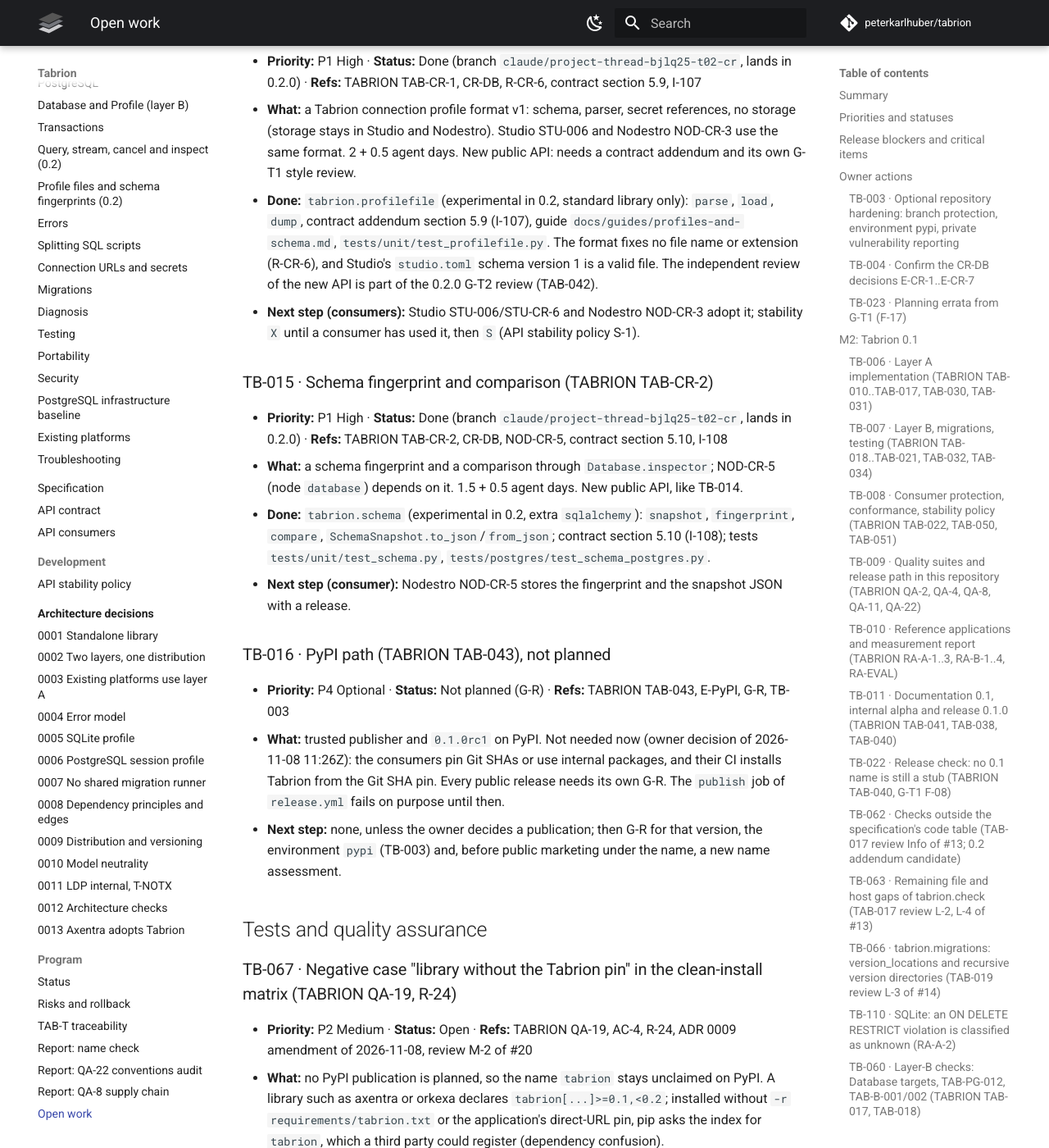
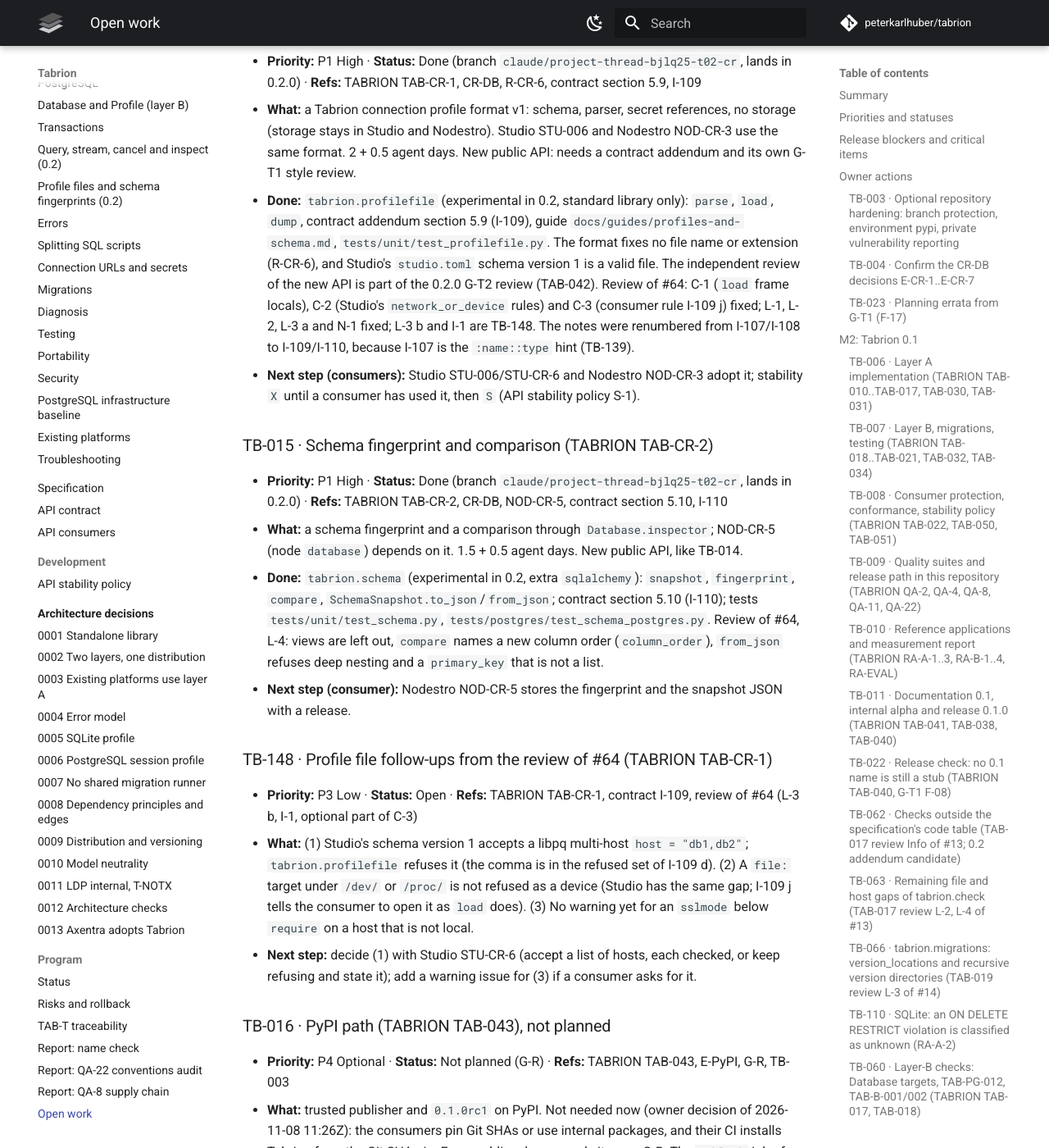
Before and after one commit to peterkarlhuber/tabrion, an MkDocs documentation site: the page built from docs/TODO.md, in a window 1280 px wide and 1400 px high, scrolled down 16266 px. Shown: the whole window at 82% size. Built offline with MkDocs 1.6.1 and Material for MkDocs 9.7.7, drawn with Linux system fonts in a browser that asks for light colours; comment, search, counter and statistics services are not loaded; some of the changed text lies outside the part shown.

Commit message:
Review of #64: load frame locals, Studio network-path rules, consumer rule
- C-1: load() clears the file bytes from its frame when parse() raises.
- C-2: _is_network_path follows Studio's network_or_device: the NT
  prefix \??\ and /??/, \\.\, and /net or /Network after normpath.
- C-3: contract I-109 j states the consumer rule for files from elsewhere.
- L-1: dump() refuses a plain value in password and clears its locals.
- L-2: url() quotes the SQLite path; L-3 a: a bracketed IPv6 host.
- L-4: views left out, column_order difference, from_json refuses deep
  nesting and a primary_key that is not a list.
- N-1: section numbers; the notes are renumbered to I-109 and I-110,
  because I-107 is the :name::type hint.
- TB-148 records L-3 b, I-1 and the optional sslmode warning.

Co-Authored-By: Claude Opus 5.5 <noreply@anthropic.com>
Claude-Session: https://claude.ai/code/session_011tY7TAans48GbZAuavtHPL

```diff
--- a/docs/TODO.md
+++ b/docs/TODO.md
@@ -27,14 +27,15 @@ TAB-040 version-bump pull request: TB-142 and TB-143 done after their merges, TB
 follow-up pull request after the release commit `d5821fa` (review of #56, L-3): TB-008, TB-009, TB-011, TB-017,
 TB-070, TB-086, TB-135 and TB-136 done; TB-130 done except its CI artifact follow-up; bookkeeping pull request after
 `v0.1.0` (reviews of #56 and #57): TB-090 and TB-092 done; 0.2 switch pull request (TAB-042): TB-123 done, TB-121
-decided without a change, TB-013 in progress, TB-147 new; TAB-CR-1/2 pull request: TB-014 and TB-015 done).
+decided without a change, TB-013 in progress, TB-147 new; TAB-CR-1/2 pull request: TB-014 and TB-015 done,
+TB-148 new).
 
 | Priority | Count |
 |---|---|
 | P0 Critical | 0 |
 | P1 High | 4 |
 | P2 Medium | 10 |
-| P3 Low | 43 |
+| P3 Low | 44 |
 | P4 Optional | 7 |
 
 **Release blockers:** none outside the work packages of M2. The owner decision of 2026-11-08 11:26Z removed the
@@ -497,27 +498,42 @@ required (owner decision of 2026-11-08 11:26Z).
 ### TB-014 · Connection profile format v1 (TABRION TAB-CR-1)
 
 - **Priority:** P1 High · **Status:** Done (branch `claude/project-thread-bjlq25-t02-cr`, lands in 0.2.0) · **Refs:**
-  TABRION TAB-CR-1, CR-DB, R-CR-6, contract section 5.9, I-107
+  TABRION TAB-CR-1, CR-DB, R-CR-6, contract section 5.9, I-109
 - **What:** a Tabrion connection profile format v1: schema, parser, secret references, no storage (storage stays in
   Studio and Nodestro). Studio STU-006 and Nodestro NOD-CR-3 use the same format. 2 + 0.5 agent days. New public API:
   needs a contract addendum and its own G-T1 style review.
 - **Done:** `tabrion.profilefile` (experimental in 0.2, standard library only): `parse`, `load`, `dump`, contract
-  addendum section 5.9 (I-107), guide `docs/guides/profiles-and-schema.md`, `tests/unit/test_profilefile.py`. The
+  addendum section 5.9 (I-109), guide `docs/guides/profiles-and-schema.md`, `tests/unit/test_profilefile.py`. The
   format fixes no file name or extension (R-CR-6), and Studio's `studio.toml` schema version 1 is a valid file. The
-  independent review of the new API is part of the 0.2.0 G-T2 review (TAB-042).
+  independent review of the new API is part of the 0.2.0 G-T2 review (TAB-042). Review of #64: C-1 (`load` frame
+  locals), C-2 (Studio's `network_or_device` rules) and C-3 (consumer rule I-109 j) fixed; L-1, L-2, L-3 a and N-1
+  fixed; L-3 b and I-1 are TB-148. The notes were renumbered from I-107/I-108 to I-109/I-110, because I-107 is the
+  `:name::type` hint (TB-139).
 - **Next step (consumers):** Studio STU-006/STU-CR-6 and Nodestro NOD-CR-3 adopt it; stability `X` until a
   consumer has used it, then `S` (API stability policy S-1).
 
 ### TB-015 · Schema fingerprint and comparison (TABRION TAB-CR-2)
 
 - **Priority:** P1 High · **Status:** Done (branch `claude/project-thread-bjlq25-t02-cr`, lands in 0.2.0) · **Refs:**
-  TABRION TAB-CR-2, CR-DB, NOD-CR-5, contract section 5.10, I-108
+  TABRION TAB-CR-2, CR-DB, NOD-CR-5, contract section 5.10, I-110
 - **What:** a schema fingerprint and a comparison through `Database.inspector`; NOD-CR-5 (node `database`) depends on
   it. 1.5 + 0.5 agent days. New public API, like TB-014.
 - **Done:** `tabrion.schema` (experimental in 0.2, extra `sqlalchemy`): `snapshot`, `fingerprint`, `compare`,
-  `SchemaSnapshot.to_json`/`from_json`; contract section 5.10 (I-108); tests `tests/unit/test_schema.py`,
-  `tests/postgres/test_schema_postgres.py`.
+  `SchemaSnapshot.to_json`/`from_json`; contract section 5.10 (I-110); tests `tests/unit/test_schema.py`,
+  `tests/postgres/test_schema_postgres.py`. Review of #64, L-4: views are left out, `compare` names a new column
+  order (`column_order`), `from_json` refuses deep nesting and a `primary_key` that is not a list.
 - **Next step (consumer):** Nodestro NOD-CR-5 stores the fingerprint and the snapshot JSON with a release.
+
+### TB-148 · Profile file follow-ups from the review of #64 (TABRION TAB-CR-1)
+
+- **Priority:** P3 Low · **Status:** Open · **Refs:** TABRION TAB-CR-1, contract I-109, review of #64 (L-3 b, I-1,
+  optional part of C-3)
+- **What:** (1) Studio's schema version 1 accepts a libpq multi-host `host = "db1,db2"`; `tabrion.profilefile`
+  refuses it (the comma is in the refused set of I-109 d). (2) A `file:` target under `/dev/` or `/proc/` is not
+  refused as a device (Studio has the same gap; I-109 j tells the consumer to open it as `load` does). (3) No warning
+  yet for an `sslmode` below `require` on a host that is not local.
+- **Next step:** decide (1) with Studio STU-CR-6 (accept a list of hosts, each checked, or keep refusing and state
+  it); add a warning issue for (3) if a consumer asks for it.
 
 ### TB-016 · PyPI path (TABRION TAB-043), not planned
 
```
Also changed, not shown: CHANGELOG.md (+5 -3 lines), docs/api/contract.md (+14 -11 lines), docs/guides/profiles-and-schema.md (+8 -5 lines), docs/program/STATUS.md (+2 -2 lines), 5 other files.
